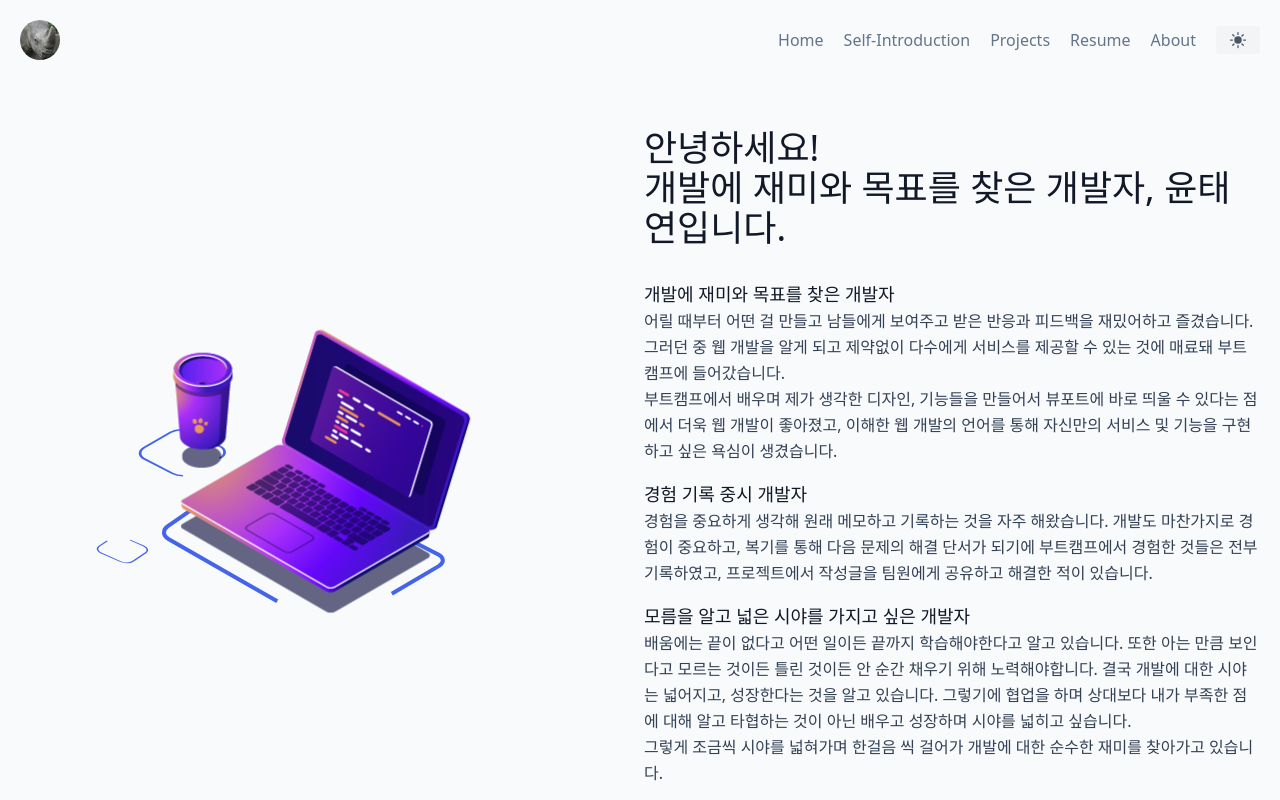
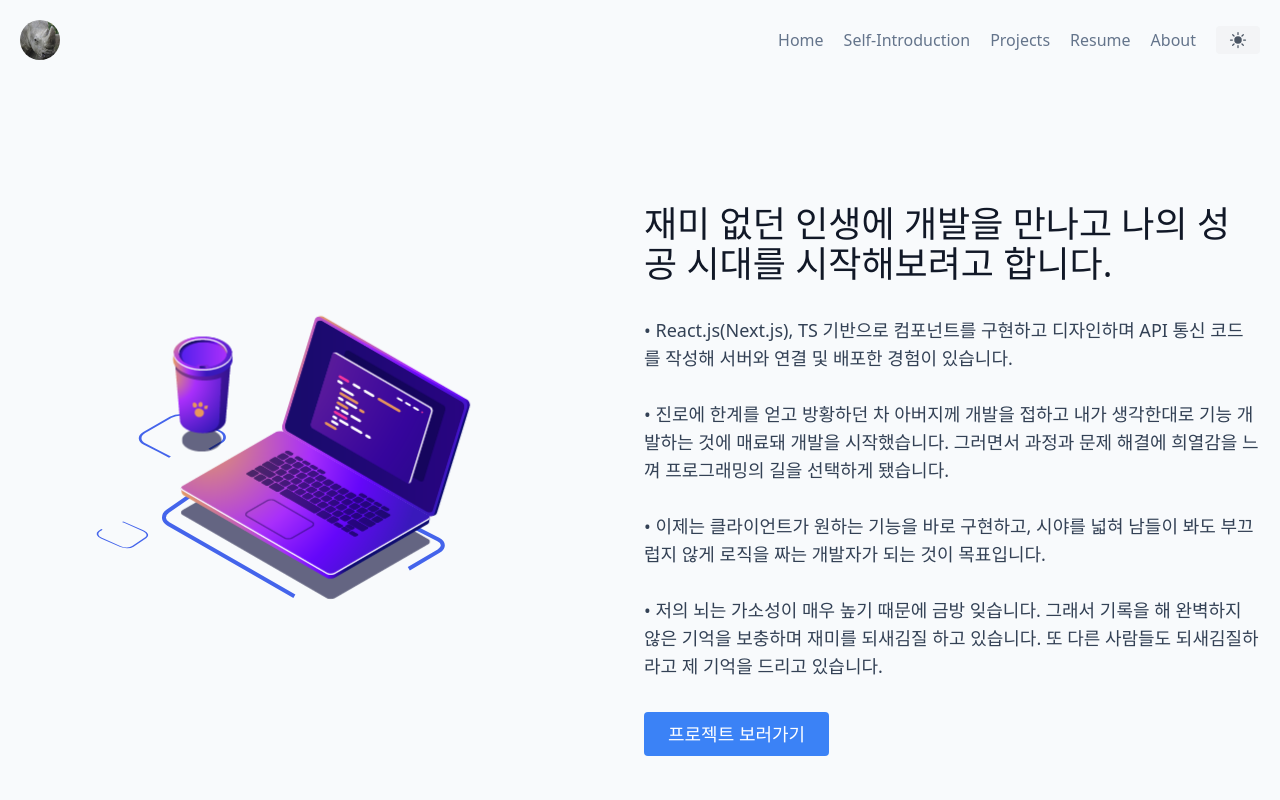
Before and after one commit to rhino-ty/Taeyeon_Portfoilo, a Next.js app: page / in a window 1280 px wide. Shown: the top 800 px of the page. Built offline with nearby package versions, Linux system fonts and the light colour scheme.

Commit message:
feat: 이력서 토대로 index 수정

```diff
--- a/src/components/IndexContent.tsx
+++ b/src/components/IndexContent.tsx
@@ -1,52 +1,36 @@
-import { Inter } from "@next/font/google";
 import Link from "next/link";
-
-const inter = Inter({ subsets: ["latin"] });
 
 export default function IndexContent() {
   return (
     <>
       <div className="lg:flex-grow lg:w-1/2 lg:pl-28 flex flex-col lg:items-start lg:text-left items-center text-center">
         <h1 className="title-font sm:text-4xl text-3xl mb-4 font-medium text-gray-900">
-          안녕하세요!&nbsp;
-          <br className="hidden lg:inline-block" />
-          개발에 재미와 목표를 찾은 개발자, 윤태연입니다.
+          재미 없던 인생에 개발을 만나고 나의 성공 시대를 시작해보려고 합니다.
         </h1>
         <div className="mb-8 leading-relaxed">
           <h2 className="text-gray-900 text-lg title-font font-medium mt-4">
-            개발에 재미와 목표를 찾은 개발자
+            <p>
+              • React.js(Next.js), TS 기반으로 컴포넌트를 구현하고 디자인하며 API 통신 코드를 작성해
+              서버와 연결 및 배포한 경험이 있습니다.
+            </p>
+            <br />
+            <p>
+              • 진로에 한계를 얻고 방황하던 차 아버지께 개발을 접하고 내가 생각한대로 기능 개발하는
+              것에 매료돼 개발을 시작했습니다. 그러면서 과정과 문제 해결에 희열감을 느껴
+              프로그래밍의 길을 선택하게 됐습니다.
+            </p>
+            <br />
+            <p>
+              • 이제는 클라이언트가 원하는 기능을 바로 구현하고, 시야를 넓혀 남들이 봐도 부끄럽지
+              않게 로직을 짜는 개발자가 되는 것이 목표입니다.
+            </p>
+            <br />
+            <p>
+              • 저의 뇌는 가소성이 매우 높기 때문에 금방 잊습니다. 그래서 기록을 해 완벽하지 않은
+              기억을 보충하며 재미를 되새김질 하고 있습니다. 또 다른 사람들도 되새김질하라고 제
+              기억을 드리고 있습니다.
+            </p>
           </h2>
-          <p>
-            어릴 때부터 어떤 걸 만들고 남들에게 보여주고 받은 반응과 피드백을 재밌어하고 즐겼습니다.
-            그러던 중 웹 개발을 알게 되고 제약없이 다수에게 서비스를 제공할 수 있는 것에 매료돼
-            부트캠프에 들어갔습니다.
-          </p>
-          <p>
-            부트캠프에서 배우며 제가 생각한 디자인, 기능들을 만들어서 뷰포트에 바로 띄울 수 있다는
-            점에서 더욱 웹 개발이 좋아졌고, 이해한 웹 개발의 언어를 통해 자신만의 서비스 및 기능을
-            구현하고 싶은 욕심이 생겼습니다.
-          </p>
-          <h2 className="text-gray-900 text-lg title-font font-medium mt-4">
-            경험 기록 중시 개발자
-          </h2>
-          <p>
-            경험을 중요하게 생각해 원래 메모하고 기록하는 것을 자주 해왔습니다. 개발도 마찬가지로
-            경험이 중요하고, 복기를 통해 다음 문제의 해결 단서가 되기에 부트캠프에서 경험한 것들은
-            전부 기록하였고, 프로젝트에서 작성글을 팀원에게 공유하고 해결한 적이 있습니다.
-          </p>
-          <h2 className="text-gray-900 text-lg title-font font-medium mt-4">
-            모름을 알고 넓은 시야를 가지고 싶은 개발자
-          </h2>
-          <p>
-            배움에는 끝이 없다고 어떤 일이든 끝까지 학습해야한다고 알고 있습니다. 또한 아는 만큼
-            보인다고 모르는 것이든 틀린 것이든 안 순간 채우기 위해 노력해야합니다. 결국 개발에 대한
-            시야는 넓어지고, 성장한다는 것을 알고 있습니다. 그렇기에 협업을 하며 상대보다 내가
-            부족한 점에 대해 알고 타협하는 것이 아닌 배우고 성장하며 시야를 넓히고 싶습니다.
-          </p>
-          <p>
-            그렇게 조금씩 시야를 넓혀가며 한걸음 씩 걸어가 개발에 대한 순수한 재미를 찾아가고
-            있습니다.
-          </p>
         </div>
         <div className="flex justify-center">
           <Link href="/projects" className="btn-project">
```
